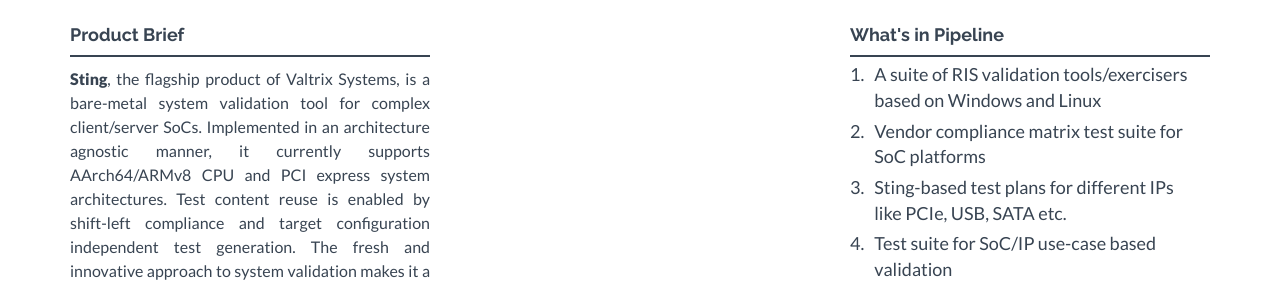
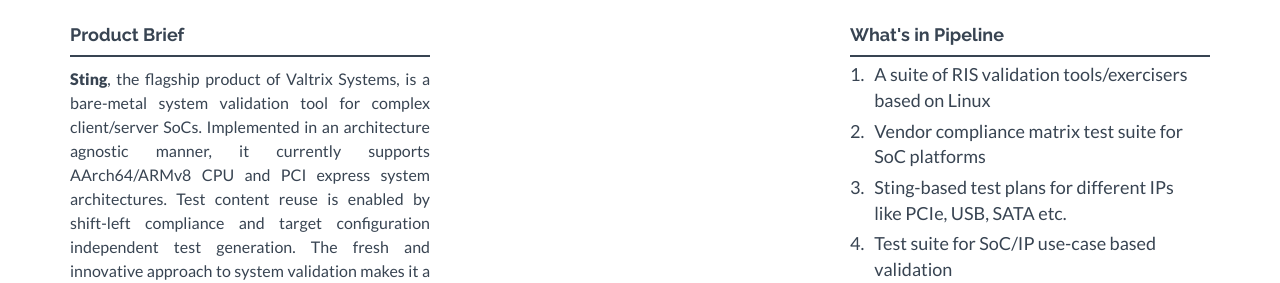
Before and after one commit to valtrix/valtrix.github.io, a Jekyll site: the page built from index.html, in a window 1280 px wide and 1250 px high. Shown: the part 552-835 px from the top of the window. Built offline with Jekyll 4.4.1, drawn with Linux system fonts in a browser that asks for light colours; nearby versions of some CDN libraries; comment, search, counter and statistics services are not loaded.

Commit message:
Changing a reference

```diff
--- a/index.html
+++ b/index.html
@@ -23,7 +23,7 @@
                 <table>
                     <tr>
                         <td class="milestone_tbl_cell" style="padding-top:5px">1.</td>
-                        <td class="milestone_tbl_cell" style="padding-top:5px">A suite of RIS validation tools/exercisers based on Windows and Linux</td>
+                        <td class="milestone_tbl_cell" style="padding-top:5px">A suite of RIS validation tools/exercisers based on Linux</td>
                     </tr>
                     <tr>
                         <td class="milestone_tbl_cell">2.</td>
```
